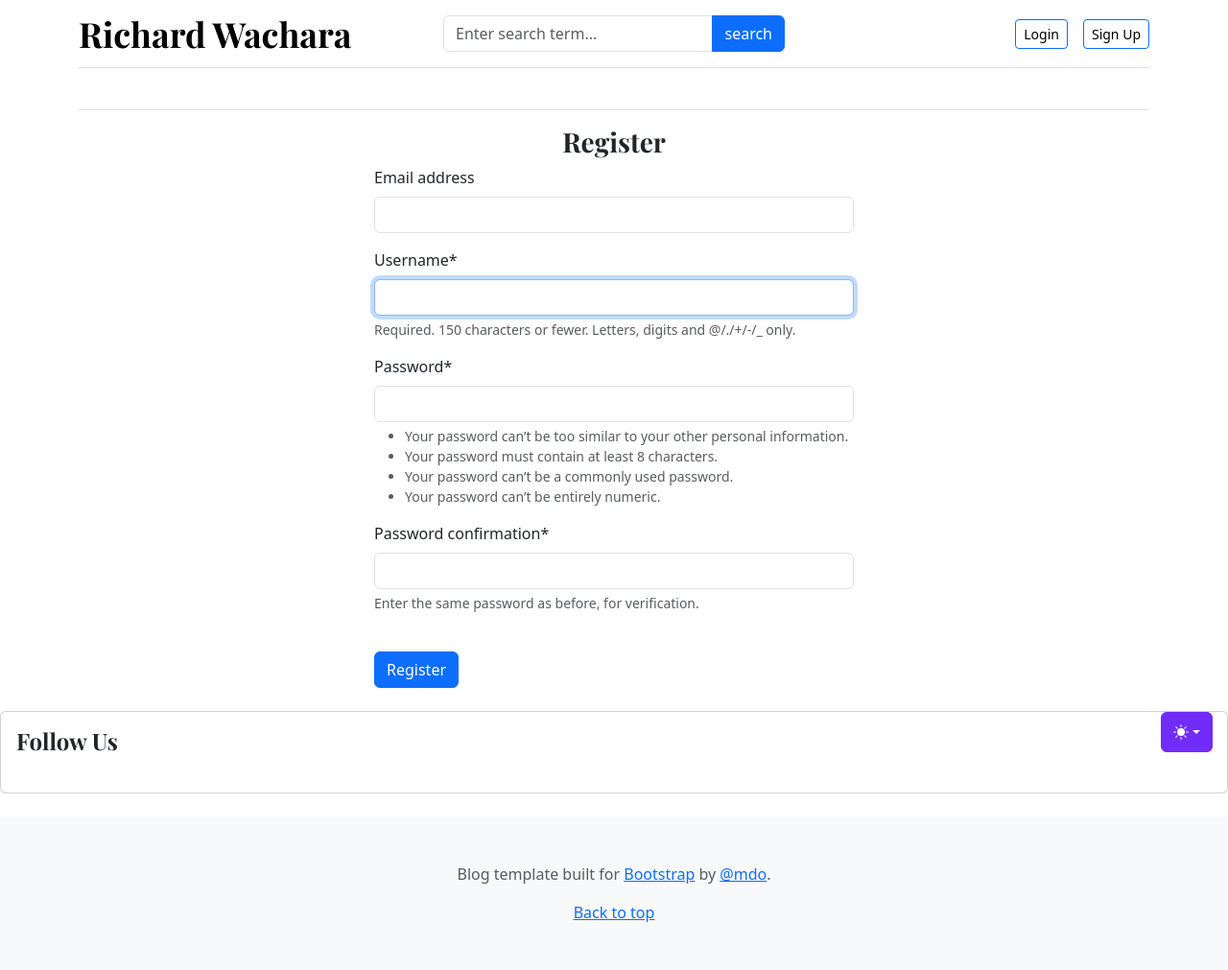
After one commit to RichardWachara/Django_Blog, a Django app: page /register/ in a window 1280 px wide. The commit adds this page. Shown: the whole page at 96% size. Run offline with Django 5.2, Linux system fonts and the light colour scheme; data that the repository does not hold is empty; some libraries are stand-ins or nearby versions.

Commit message:
Registration Form using Django forms and Django crispy forms

```diff
--- a/Templates/base.html
+++ b/Templates/base.html
@@ -184,10 +184,18 @@
 
           <div class="col-4 d-flex justify-content-end align-items-center">
             <button type="button" class="btn btn-sm me-3 btn-outline-primary">
-              Login
+              <a
+                class="text-body-emphasis text-decoration-none"
+                href="{% url 'register'%}"
+                >Login</a
+              >
             </button>
             <button type="button" class="btn btn-sm btn-outline-primary">
-              Sign Up
+              <a
+                class="text-body-emphasis text-decoration-none"
+                href="{% url 'register'%}"
+                >Sign Up</a
+              >
             </button>
           </div>
         </div>
--- /dev/null
+++ b/Templates/register.html
@@ -0,0 +1,7 @@
+{% extends "base.html" %} {% block content %} {% load crispy_forms_tags %}
+<h3 class="text-center">Register</h3>
+<form action="{% url 'register'%}" method="POST" style="width: 500px; margin: auto;">
+  {% csrf_token %} {{ form | crispy }}
+  <button type="submit" class="mt-4 mb-4 btn btn-primary">Register</button>
+</form>
+{% endblock %}
--- /dev/null
+++ b/blog_main/forms.py
@@ -0,0 +1,9 @@
+from django.contrib.auth.models import User
+from django.contrib.auth.forms import UserCreationForm
+# UserCreationForm used to create a user as in the admin panel
+
+
+class RegistrationForm(UserCreationForm):
+    class Meta:
+        model = User
+        fields = ('email', 'username', 'password1', 'password2')
--- a/blog_main/settings.py
+++ b/blog_main/settings.py
@@ -40,6 +40,9 @@ INSTALLED_APPS = [
     # INSTALLED CUSTOM APPS
 
     'blogs',
+    'crispy_forms',
+    "crispy_bootstrap4"
+
 ]
 
 MIDDLEWARE = [
@@ -129,3 +132,4 @@ STATICFILES_DIRS = [
 MEDIA_URL = '/media/'
 # Where the media uploaded by the user will be stored in our project.
 MEDIA_ROOT = BASE_DIR / 'media'
+CRISPY_TEMPLATE_PACK = 'bootstrap4'
--- a/blog_main/urls.py
+++ b/blog_main/urls.py
@@ -25,8 +25,9 @@ urlpatterns = [
     path('admin/', admin.site.urls),
     path('',views.home, name="Home"),
     path('category/', include('blogs.urls')),
-    path('<slug:slug>/', blog_view.single_post_view, name='single_post_view'),
+    path('blog/<slug:slug>/', blog_view.single_post_view, name='single_post_view'),
     path('blogs/search/',blog_view.search, name="search"),
+    path('register/', views.register,name='register')
 ]
 
 if settings.DEBUG:
--- a/blog_main/views.py
+++ b/blog_main/views.py
@@ -1,5 +1,6 @@
 # from django.http import HttpResponse
-from django.shortcuts import render
+from django.shortcuts import redirect, render
+from blog_main.forms import RegistrationForm
 from blogs.models import Category, Blog
 # def home(request):
 #     return HttpResponse("<h2>Home Page</h2>")
@@ -20,3 +21,19 @@ def home(request):
 
     # We then provide the context to the page and we can access it on the page when we do this
     return render(request,"index.html",context=context)
+
+
+def register(request):
+    if request.method == 'POST':
+        form = RegistrationForm(request.POST)
+        if form.is_valid():
+            form.save()
+            return redirect('Home')
+    else:
+        form = RegistrationForm()
+    context = {
+        'form': form,
+    }
+    return render(request, 'register.html',context=context)
+
+# richardwachara@2
```
Also changed, not shown: requirements.txt (+12 -2 lines).
